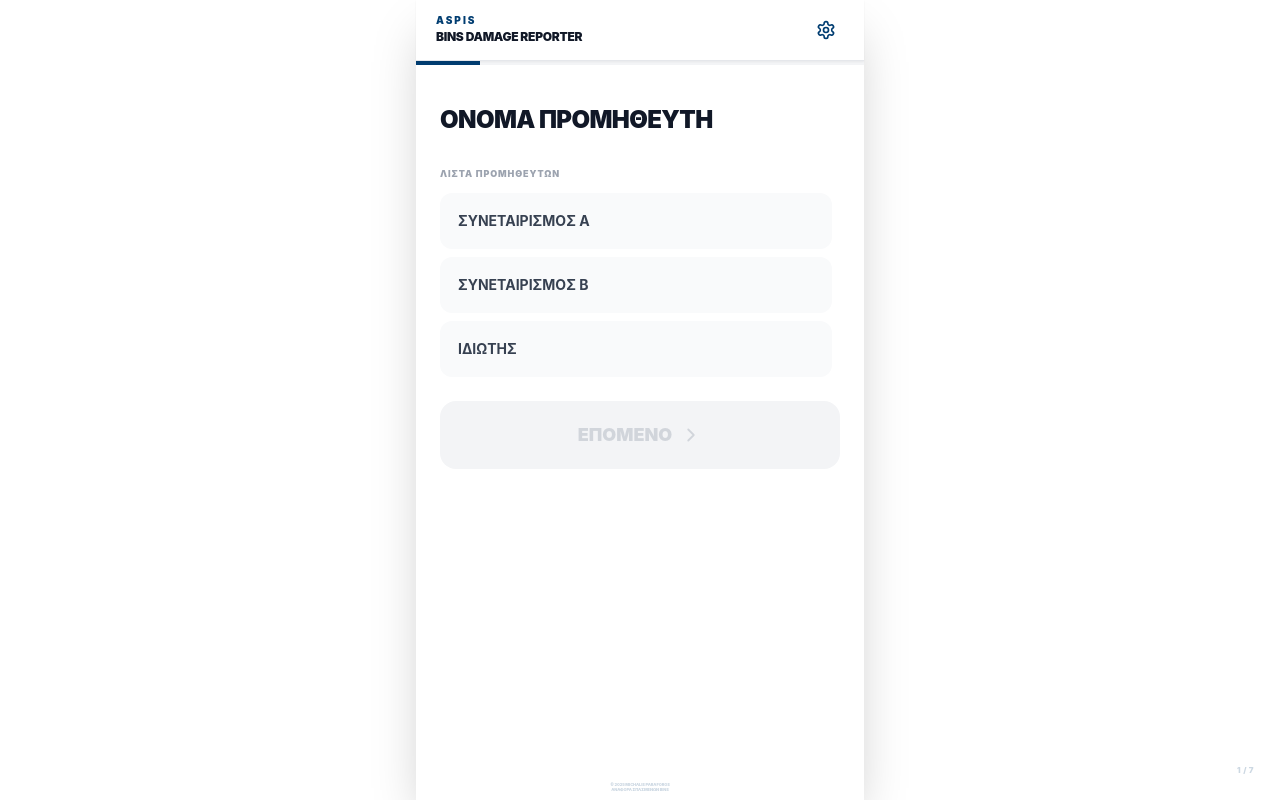
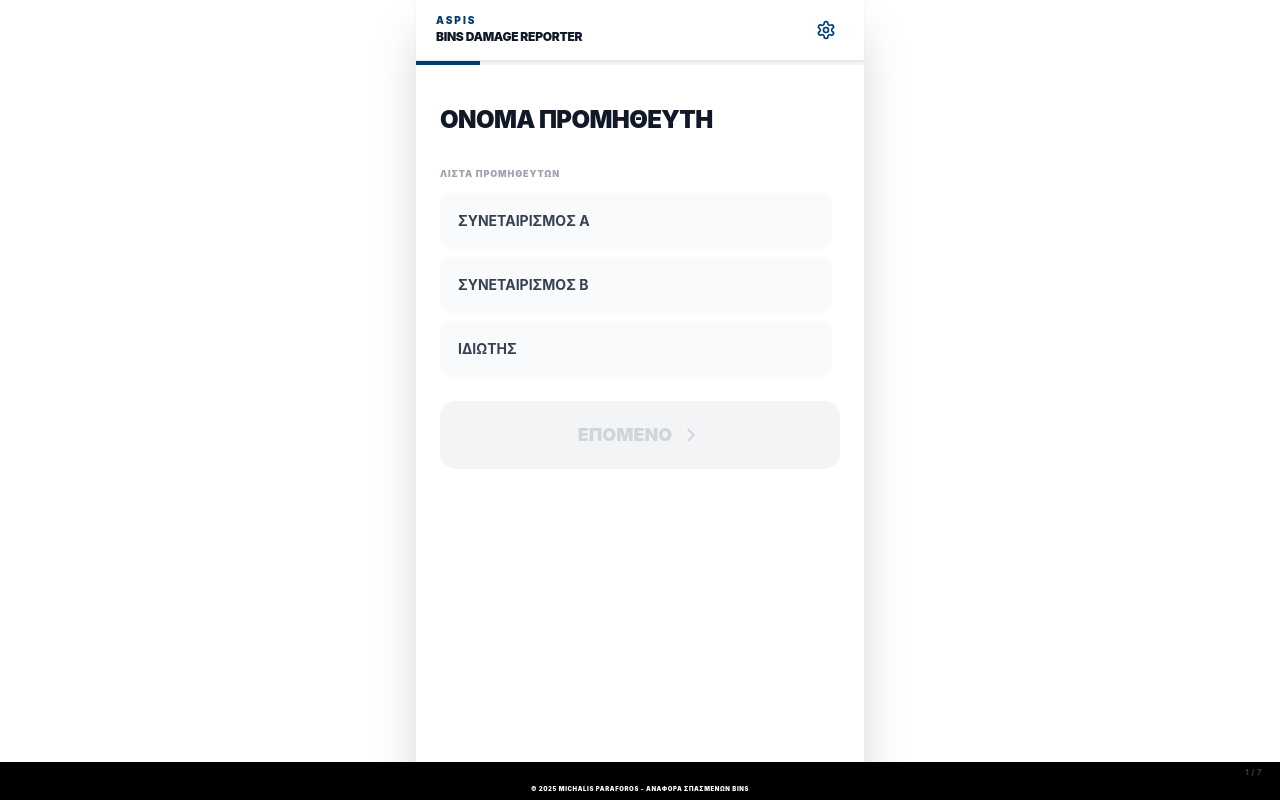
Before and after one commit to paraforos/BINS-MOBILE-, a React (Vite) app: page / in a window 1280 px wide. Built offline with nearby package versions, Linux system fonts and the light colour scheme.

Commit message:
fix: Improve footer styling and content
Refactor the footer component to use a consistent black background and white text. Update the copyright and application title to be more concise and visually integrated.

```diff
--- a/App.tsx
+++ b/App.tsx
@@ -388,12 +388,9 @@ const App: React.FC = () => {
           <Logo className="scale-125 mb-4" />
           <Loader2 className="animate-spin text-[#003d71] mb-12" size={24} />
         </div>
-        <div className="absolute bottom-12 text-center px-4 w-full">
-          <p className="text-[8px] font-black text-gray-400 uppercase tracking-widest">
-            © 2025 Michalis Paraforos
-          </p>
-          <p className="text-[7px] font-bold text-gray-300 uppercase tracking-[0.2em] mt-1">
-            Αναφορά Σπασμένων Bins
+        <div className="absolute bottom-0 left-0 right-0 bg-black py-3 px-4 text-center">
+          <p className="text-[6px] font-black text-white uppercase tracking-widest leading-tight">
+            © 2025 Michalis Paraforos - ΑΝΑΦΟΡΑ ΣΠΑΣΜΕΝΩΝ BINS
           </p>
         </div>
       </div>
@@ -576,16 +573,19 @@ const App: React.FC = () => {
                 </div>
               )}
             </main>
-            <footer className="fixed bottom-0 left-0 right-0 p-5 bg-white/95 backdrop-blur-md border-t border-gray-100 flex flex-col gap-2 z-30">
+            <footer className="fixed bottom-0 left-0 right-0 bg-white/95 backdrop-blur-md border-t border-gray-100 z-30">
+              <div className="p-5 flex flex-col gap-2">
                 <button onClick={generatePDF} disabled={isGenerating} className="w-full py-4 bg-[#003d71] text-white rounded-2xl font-black text-base flex items-center justify-center gap-2 shadow-lg active:scale-95 disabled:opacity-50 transition-all">
                   {isGenerating ? <Loader2 className="animate-spin" /> : <FileText size={20} />} ΕΚΔΟΣΗ PDF
                 </button>
                 <button onClick={() => { localStorage.removeItem('aspis_draft_report'); window.location.reload(); }} className="text-gray-400 font-black text-[9px] uppercase text-center tracking-widest py-1 flex items-center justify-center gap-1">
                   <RefreshCcw size={10} /> Νέα Αναφορά
                 </button>
-              <div className="text-center leading-tight mt-2">
-                <p className="text-[4px] font-black text-gray-300 uppercase tracking-tight">© 2025 Michalis Paraforos</p>
-                <p className="text-[4px] font-black text-gray-300 uppercase tracking-tight">ΑΝΑΦΟΡΑ ΣΠΑΣΜΕΝΩΝ BINS</p>
+              </div>
+              <div className="bg-black py-2 px-4 text-center">
+                <p className="text-[6px] font-black text-white uppercase tracking-widest leading-none">
+                  © 2025 Michalis Paraforos - ΑΝΑΦΟΡΑ ΣΠΑΣΜΕΝΩΝ BINS
+                </p>
               </div>
             </footer>
             <PDFTemplate data={formData} reportRef={pdfRef} />
--- a/components/StepLayout.tsx
+++ b/components/StepLayout.tsx
@@ -75,12 +75,15 @@ const StepLayout: React.FC<StepLayoutProps> = ({
         </div>
       </main>
 
-      <div className="fixed bottom-2 left-6 right-6 pointer-events-none flex flex-col items-center gap-1 opacity-20">
-        <div className="w-full flex justify-end items-center">
-          <span className="text-[8px] font-black text-[#003d71] uppercase tracking-[0.3em]">{stepIndex + 1}/{totalSteps}</span>
+      {/* Footer bar with white text on black background */}
+      <div className="fixed bottom-0 left-0 right-0 z-50 bg-black flex flex-col items-center">
+        <div className="w-full flex justify-end px-4 pt-1 pointer-events-none opacity-20">
+           <span className="text-[8px] font-black text-white uppercase tracking-[0.3em]">{stepIndex + 1}/{totalSteps}</span>
         </div>
-        <div className="text-[4px] font-black text-[#003d71] uppercase tracking-tight text-center leading-tight mt-0.5">
-          © 2025 Michalis Paraforos<br />ΑΝΑΦΟΡΑ ΣΠΑΣΜΕΝΩΝ BINS
+        <div className="py-2 px-4 w-full text-center">
+          <p className="text-[6px] font-black text-white uppercase tracking-widest leading-none">
+            © 2025 Michalis Paraforos - ΑΝΑΦΟΡΑ ΣΠΑΣΜΕΝΩΝ BINS
+          </p>
         </div>
       </div>
     </div>
```
Lines whose indentation alone changed are shown as unchanged.
